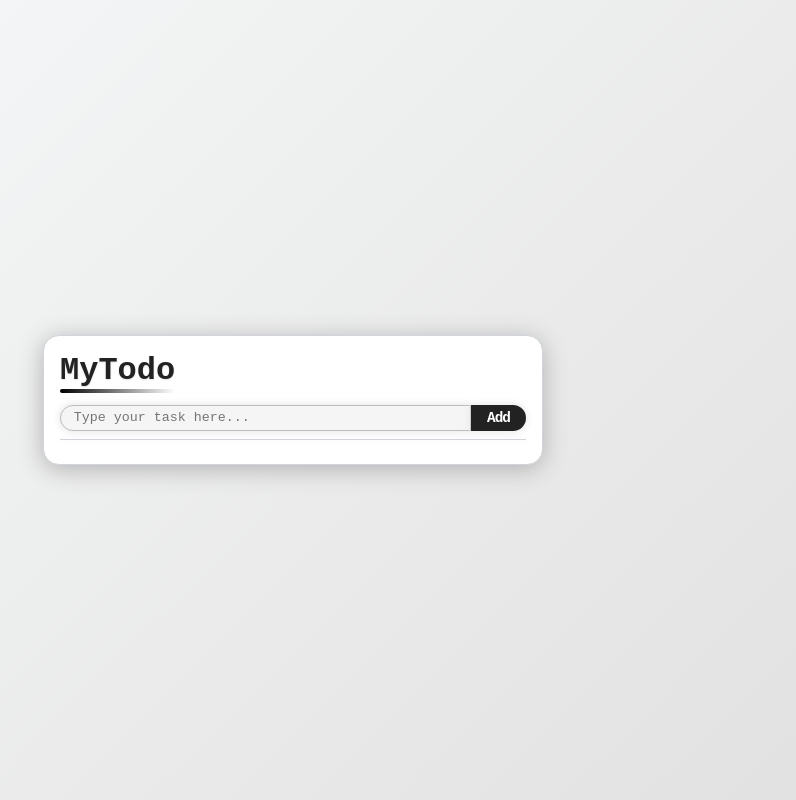
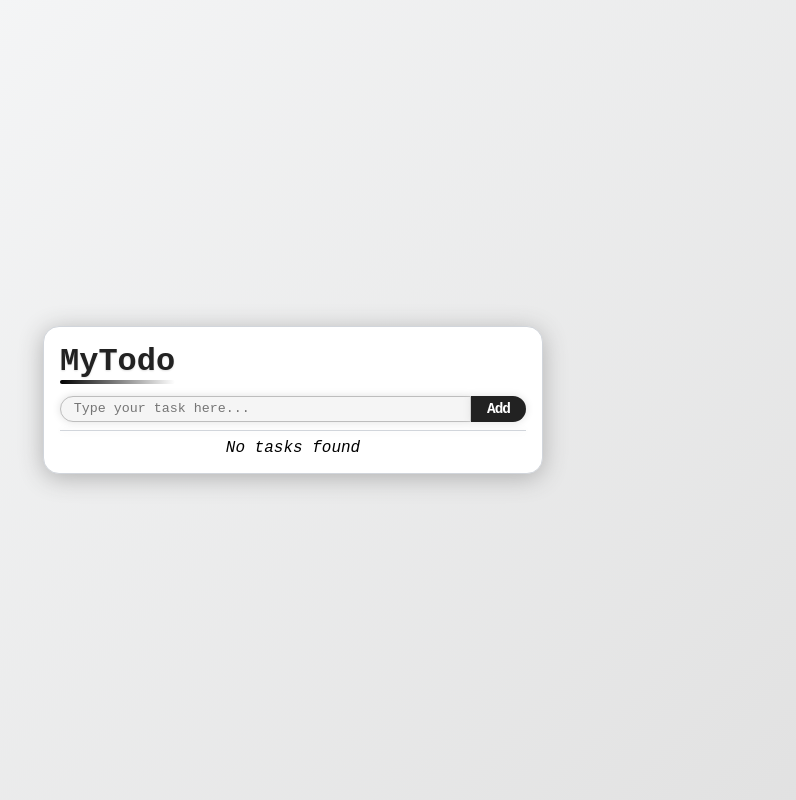
Before and after one commit to eren-the-coder/todo-react-app, a React (Vite) app: page / in a window 1280 px wide. Shown: the whole page, without its empty margins (347-1143 px from the left). Built offline with nearby package versions, Linux system fonts and the light colour scheme.

Commit message:
deploy stable code

```diff
--- a/index.html
+++ b/index.html
@@ -4,7 +4,7 @@
     <meta charset="UTF-8" />
     <link rel="icon" type="image/svg+xml" href="/vite.svg" />
     <meta name="viewport" content="width=device-width, initial-scale=1.0" />
-    <title>Todo List TS</title>
+    <title>MyTodo</title>
   </head>
   <body>
     <div id="root"></div>
--- a/src/App.css
+++ b/src/App.css
@@ -86,6 +86,11 @@ hr {
   border-top: 1px solid #d1d5db;
 }
 
+hr+p {
+  font-style: italic;
+  text-align: center;
+}
+
 li {
   list-style-type: none;
   background: #f8f9fa;
--- a/src/App.tsx
+++ b/src/App.tsx
@@ -34,6 +34,7 @@ const App = () => {
 
       <hr />
 
+      {todos.length === 0 && <p>No tasks found</p>}
       <ul>
         {todos.map(task => (
           <li key={task.id} >
```
